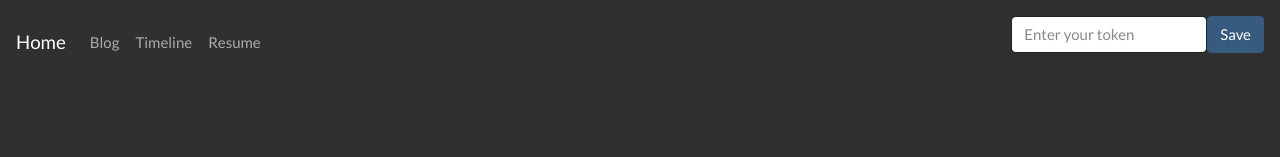
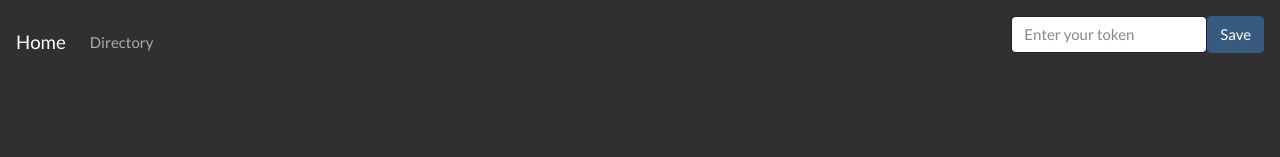
Before and after one commit to ApocalypseCalculator/ToonPlex, a React (Vite) app in the folder client/: page / in a window 1280 px wide. Shown: the top 157 px of the page. Built offline with nearby package versions, Linux system fonts and the light colour scheme.

Commit message:
fix navbar link

```diff
--- a/client/src/components/navbar.tsx
+++ b/client/src/components/navbar.tsx
@@ -20,13 +20,7 @@ export const NavBar = () => {
             <div className="collapse navbar-collapse" id="navb">
                 <ul className="navbar-nav mr-auto">
                     <li className="nav-item">
-                        <Link className="nav-link" to="/blog">Blog</Link>
-                    </li>
-                    <li className="nav-item">
-                        <Link className="nav-link" to="/timeline">Timeline</Link>
-                    </li>
-                    <li className="nav-item">
-                        <Link className="nav-link" to="/PatrickLin_Resume.pdf" target="_blank" rel="noopener noreferrer">Resume</Link>
+                        <Link className="nav-link" to="/directory">Directory</Link>
                     </li>
                 </ul>
                 <ul className={"navbar-nav ml-auto"}>
```
